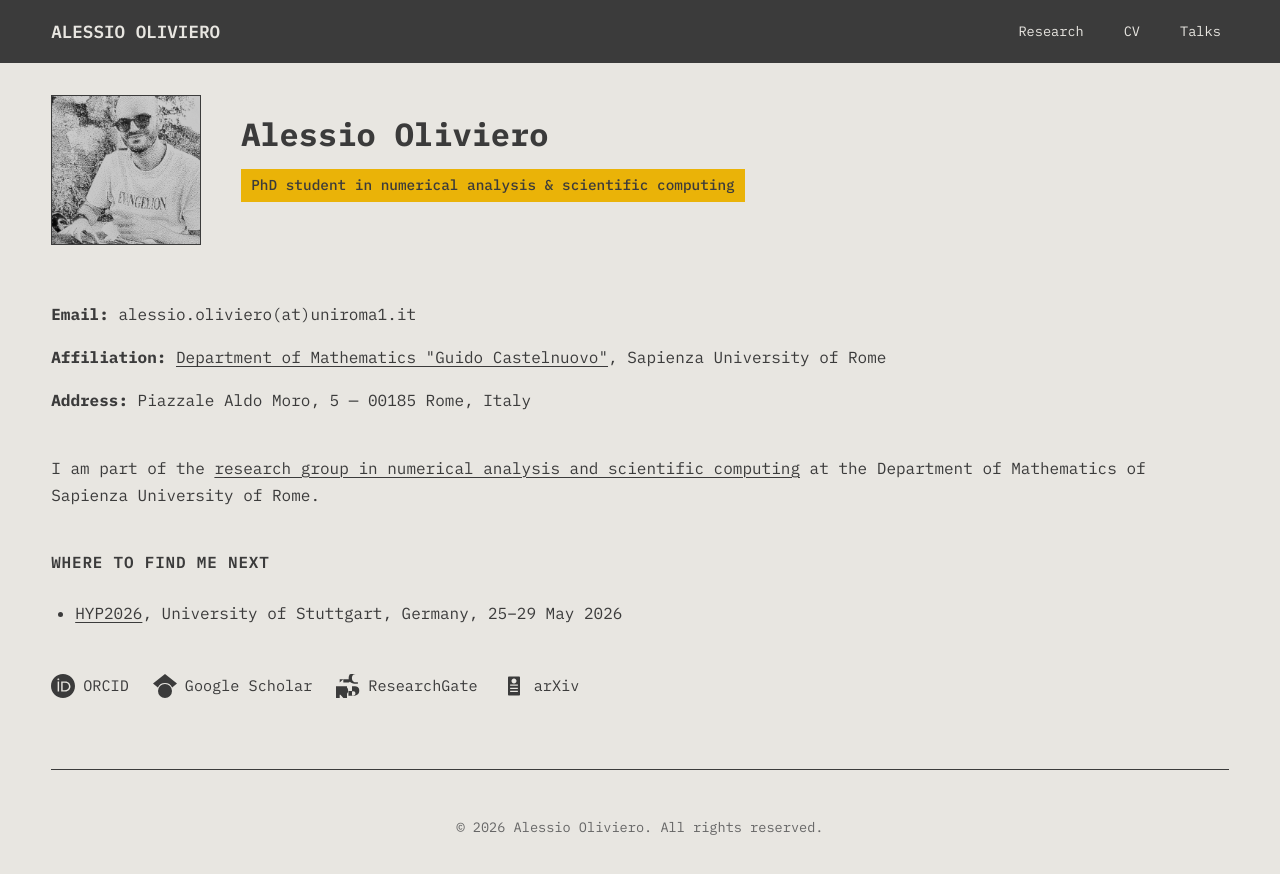
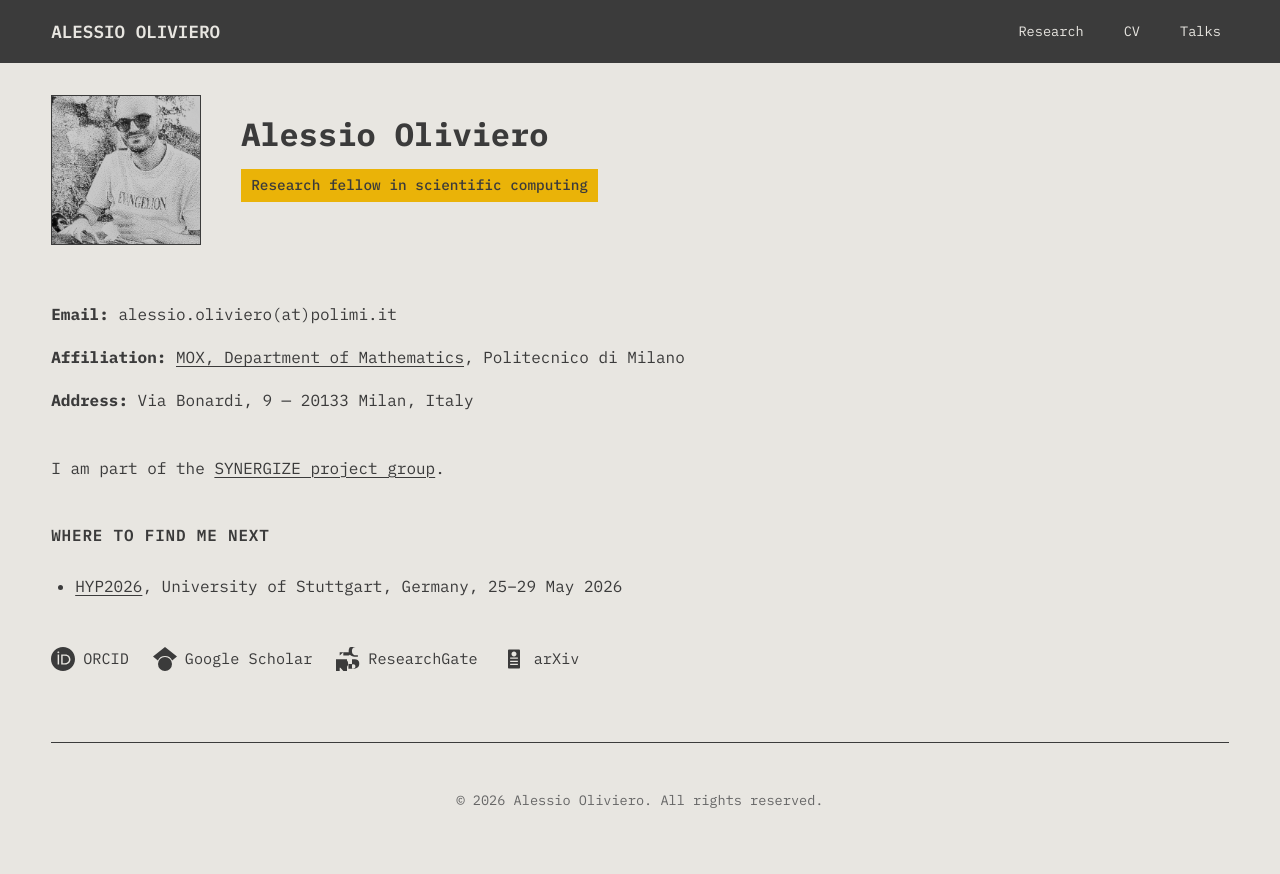
Before and after one commit to alessio-oliviero/alessio-oliviero.github.io, a plain HTML site: page index.html in a window 1280 px wide. Drawn offline with Linux system fonts and the light colour scheme.

Commit message:
Update personal information and affiliations in index.html

```diff
--- a/index.html
+++ b/index.html
@@ -24,21 +24,19 @@
             <img id="profile-photo" src="io.jpg" alt="Alessio Oliviero">
             <div>
                 <h1 class="page-title">Alessio Oliviero</h1>
-                <p class="subtitle">PhD student in numerical analysis & scientific computing</p>
+                <p class="subtitle">Research fellow in scientific computing</p>
             </div>
         </header>
 
         <section>
-            <p><strong>Email:</strong> alessio.oliviero(at)uniroma1.it</p>
-            <p><strong>Affiliation:</strong> <a href="https://www.mat.uniroma1.it/" target="_blank">Department of
-                    Mathematics "Guido Castelnuovo"</a>, Sapienza University of Rome</p>
-            <p><strong>Address:</strong> Piazzale Aldo Moro, 5 &mdash; 00185 Rome, Italy</p>
+            <p><strong>Email:</strong> alessio.oliviero(at)polimi.it</p>
+            <p><strong>Affiliation:</strong> <a href="https://mox.polimi.it/" target="_blank">MOX, Department of Mathematics</a>, Politecnico di Milano</p>
+            <p><strong>Address:</strong> Via Bonardi, 9 &mdash; 20133 Milan, Italy</p>
         </section>
 
         <section>
-            <p>I am part of the <a href="https://sites.google.com/uniroma1.it/an-sc-research-group/home"
-                    target="_blank">research group in numerical analysis and scientific computing</a> at the Department
-                of Mathematics of Sapienza University of Rome.</p>
+            <p>I am part of the <a href="https://mox.polimi.it/industrial-and-scientific-projects/project-detail/?id=198"
+                    target="_blank">SYNERGIZE project group</a>.</p>
         </section>
 
         <section>
```
